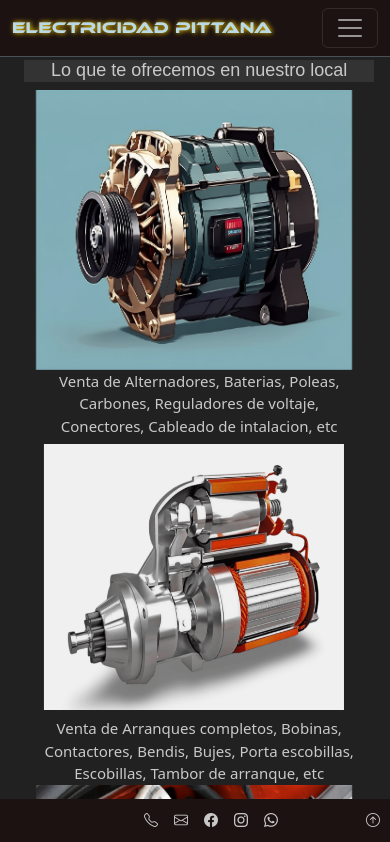
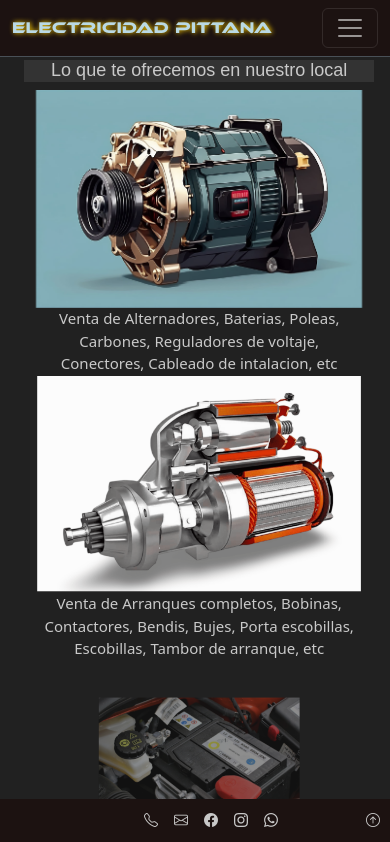
Before and after one commit to Lunatico0/Electricidad-Pittana, a website: page pages/productos.html in a window 390 px wide. Shown: the top 842 px of the page. Drawn offline with nearby package versions, Linux system fonts and the light colour scheme.

Commit message:
correccion de mediaQ para responsive en 'productos' y 'servicios' para mobile

```diff
--- a/scss/base/_generales.scss
+++ b/scss/base/_generales.scss
@@ -2,6 +2,9 @@
     margin: 0;
     padding: 0;
     box-sizing: border-box;
+    ::-webkit-scrollbar{
+        display: none;
+    }
 }
 @font-face {
     font-family: "ethnocentric";
--- a/scss/mediaQ/_mediaq.scss
+++ b/scss/mediaQ/_mediaq.scss
@@ -16,8 +16,9 @@
             .flexRow{
                 display: block;
                 .infoImg{
-                    @include infoImge(90vw, 340px, 280px);
+                    @include infoImge(90vw, 700px, auto);
                     animation-name: zoomIn;
+                    width: 100%;
                 }
                 .infoImgLast{
                     margin-bottom: 0px;
@@ -32,7 +33,8 @@
             .flexReverse{
                 display: block;
                 .infoImg{
-                    @include infoImge(90vw, 340px, 280px);
+                    @include infoImge(90vw, 700px, auto);
+                    width: 100%;
                 }
                 .infoImgLast{
                     margin-bottom: 0px;
--- a/scss/pages/_home.scss
+++ b/scss/pages/_home.scss
@@ -64,7 +64,3 @@
         }
     }
 }
-
-::-webkit-scrollbar{
-    display: none;
-}
```
Also changed, not shown: pages/empresa.html (+4 -4 lines), pages/productos.html (+1 -1 lines), styles/styles.css, 1 other file.
